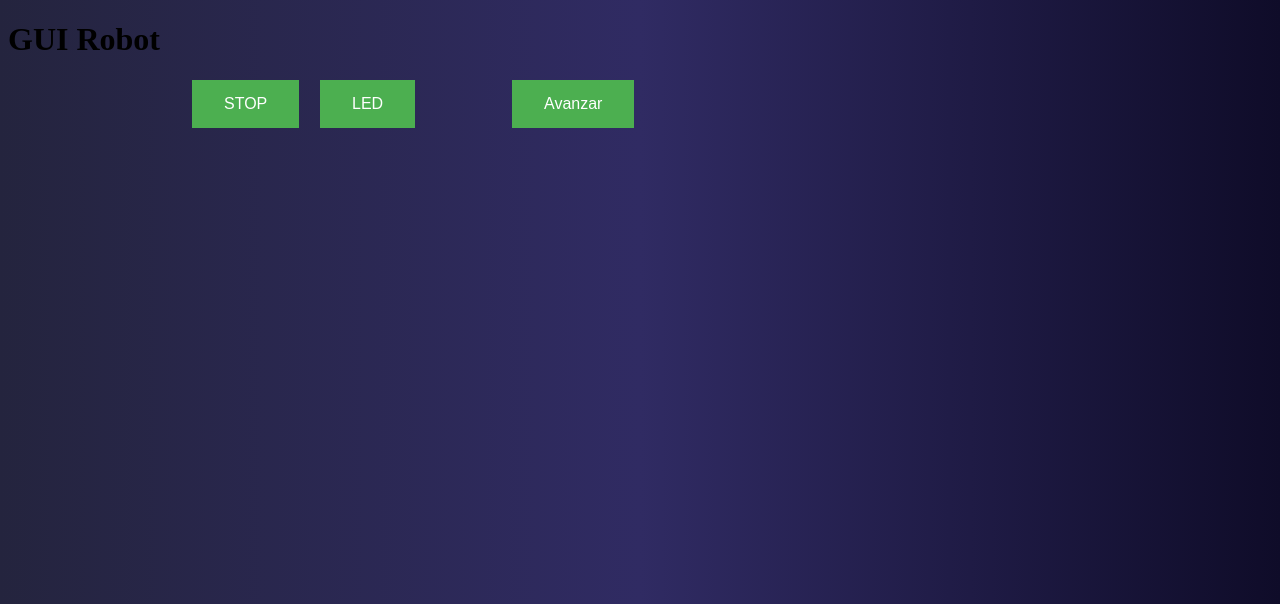
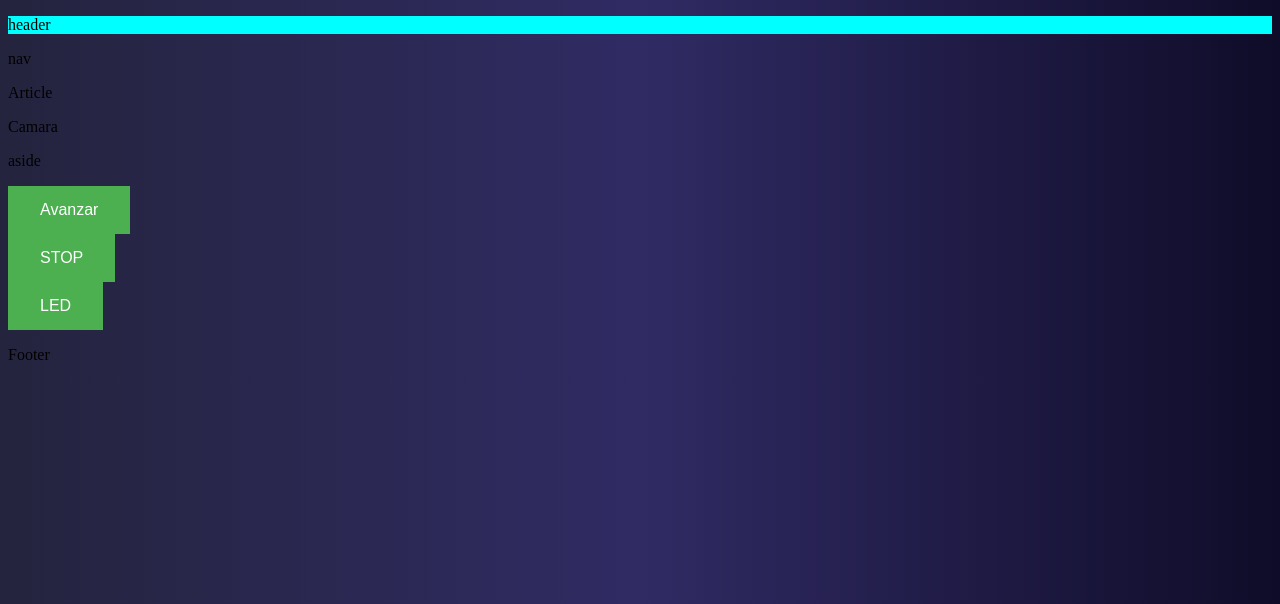
Before and after one commit to mrvlas/Vlasbot_2, a Flask app: page / in a window 1280 px wide. Shown: the top 604 px of the page. Run offline with Flask 2, Linux system fonts and the light colour scheme.

Commit message:
estructura html5 en el index

```diff
--- a/static/css/main.css
+++ b/static/css/main.css
@@ -4,6 +4,10 @@ body{
     background: linear-gradient(to right, #24243e, #302b63, #0f0c29); /* W3C, IE 10+/ Edge, Firefox 16+, Chrome 26+, Opera 12+, Safari 7+ */
 
 }
+header{
+    background: aqua;
+}
+
 .boton{
     background-color: #4CAF50; /* Green */
     border: none;
@@ -26,17 +30,3 @@ body{
     position:absolute;
     left: 25%;
 }
-
-.parent {
-    display: grid;
-    grid-template-columns: repeat(5, 1fr);
-    grid-template-rows: repeat(5, 1fr);
-    grid-column-gap: 0px;
-    grid-row-gap: 0px;
-    }
-
-    .div1 { grid-area: 3 / 4 / 4 / 5; }
-    .div2 { grid-area: 2 / 4 / 3 / 5; }
-    .div3 { grid-area: 3 / 3 / 4 / 4; }
-    .div4 { grid-area: 3 / 5 / 4 / 6; }
-    .div5 { grid-area: 4 / 4 / 5 / 5; }
--- a/templates/index.html
+++ b/templates/index.html
@@ -6,18 +6,35 @@
         <title>Vl@sBot!</title>
     </head>
     <body>
-       <!-- {{ forward_message }}  -->
-        <h1>GUI Robot </h1>
+        <header>
+            <p>header</p>
+        </header>
+        <nav>
+            <p>nav</p>
+        </nav>
+        <article>
+            <p>Article</p>
+            <section>
+                <p>Camara</p>
+            </section>
+        </article>
+        <aside>
+            <p>aside</p>
+            <form action="/avanzar/" method="post">
+                <button name="AvanzarBtn" type="submit" class="boton">Avanzar</button>
+            </form>
+            <form action="/stop/" method="post">
+                <button name="RetrocederBtn" type="submit" class="boton">STOP</button>
+            </form>
+            <form action="/led/" method="post">
+                <button name="RetrocederBtn" type="submit" class="boton">LED</button>
+            </form>
+        </aside>
 
-        <form action="/avanzar/" method="post">
-            <button id="boton1" name="AvanzarBtn" type="submit" class="boton">Avanzar</button>
-        </form>
-        <form action="/stop/" method="post">
-            <button id="boton2" name="RetrocederBtn" type="submit" class="boton">STOP</button>
-        </form>
-        <form action="/led/" method="post">
-            <button id="boton3" name="RetrocederBtn" type="submit" class="boton">LED</button>
-        </form>
+        <footer>
+            <p>Footer</p>
+        </footer>
+
 
     </body>
 </html>
```
